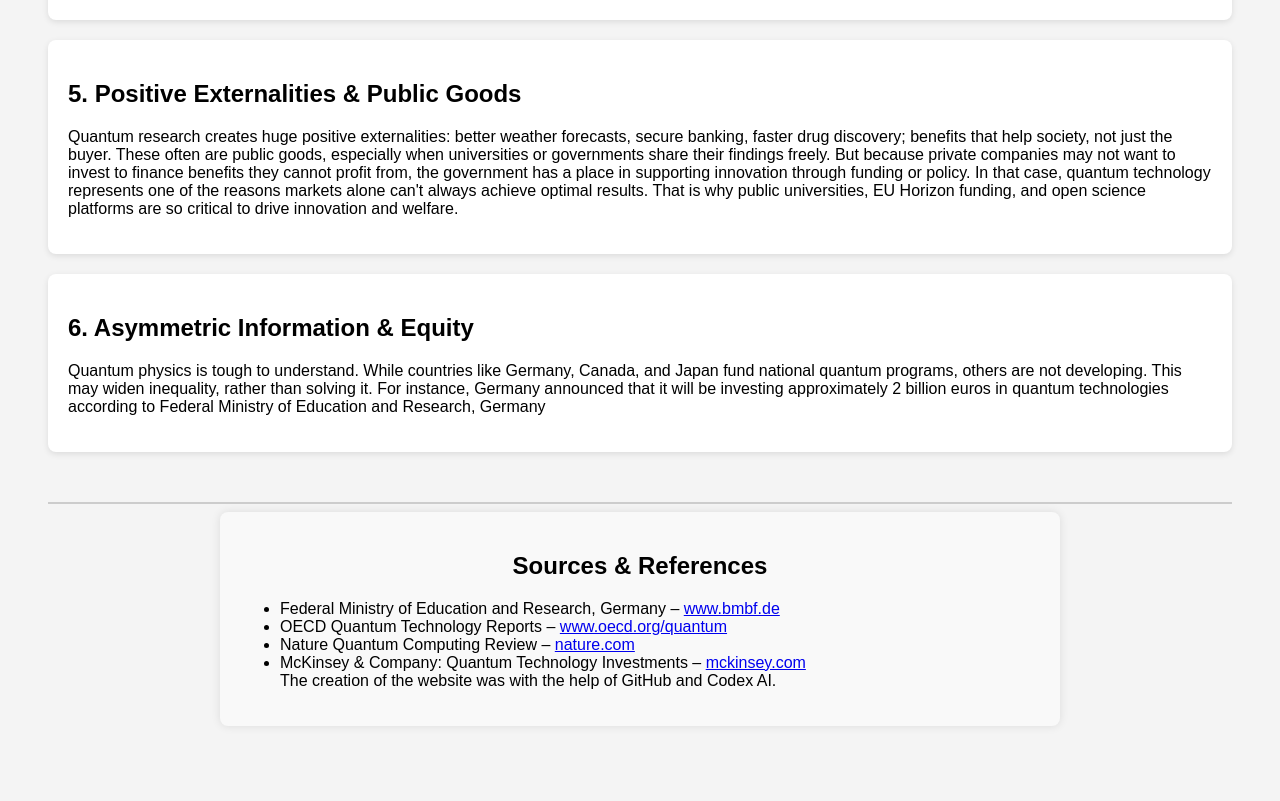
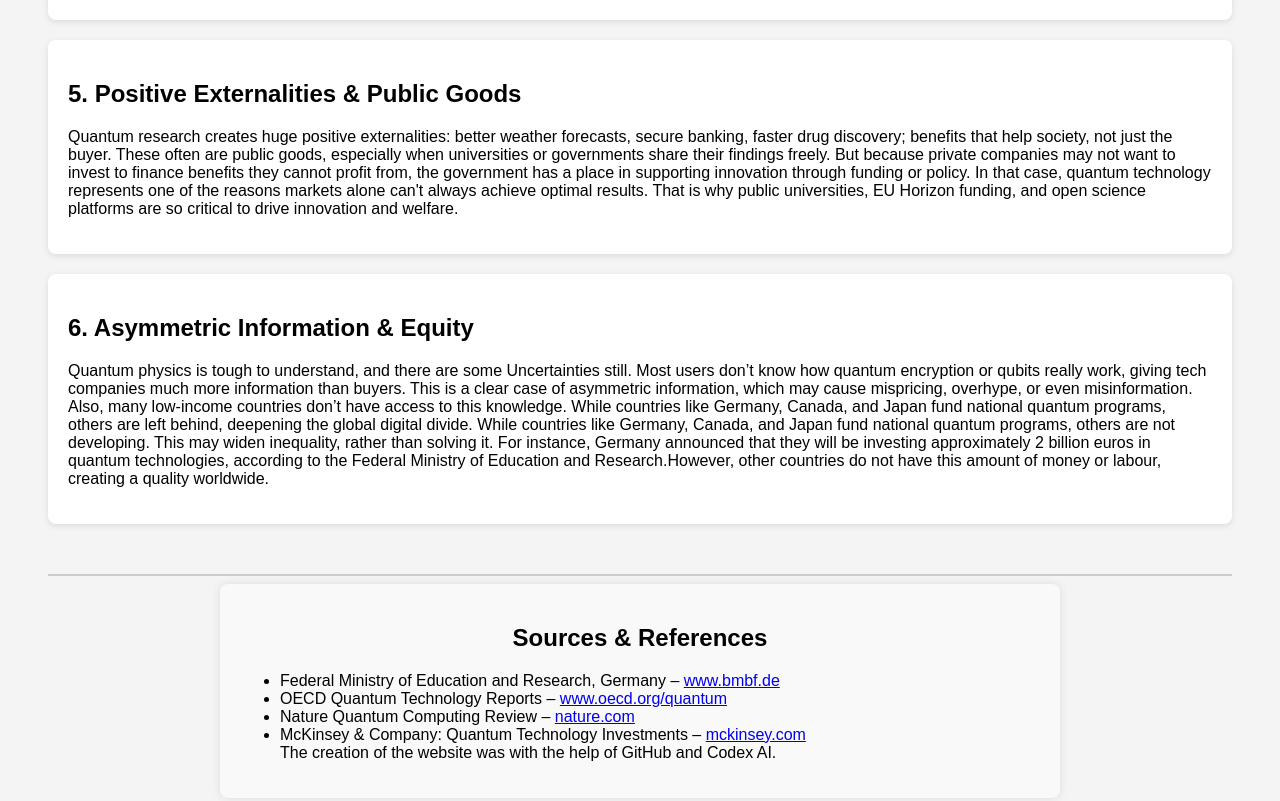
Before and after one commit to defnesusever/quantum-economics-site2, a plain HTML site: page quantum_economics.html in a window 1280 px wide. Shown: the part 1570-2371 px from the top of the page. Before the commit the page ends 2344 px from the top, so only its background shows below. Drawn offline with Linux system fonts and the light colour scheme.

Commit message:
Update quantum_economics.html

```diff
--- a/quantum_economics.html
+++ b/quantum_economics.html
@@ -51,7 +51,7 @@
 
     <section>
         <h2>6. Asymmetric Information & Equity</h2>
-        <p>Quantum physics is tough to understand. While countries like Germany, Canada, and Japan fund national quantum programs, others are not developing. This may widen inequality, rather than solving it. For instance, Germany announced that it will be investing  approximately 2 billion euros in quantum technologies according to Federal Ministry of Education and Research, Germany</p>
+        <p>Quantum physics is tough to understand, and there are some Uncertainties still. Most users don’t know how quantum encryption or qubits really work, giving tech companies much more information than buyers. This is a clear case of asymmetric information, which may cause mispricing, overhype, or even misinformation. Also, many low-income countries don’t have access to this knowledge. While countries like Germany, Canada, and Japan fund national quantum programs, others are left behind, deepening the global digital divide. While countries like Germany, Canada, and Japan fund national quantum programs, others are not developing. This may widen inequality, rather than solving it. For instance, Germany announced that they will be investing approximately 2 billion euros in quantum technologies, according to the Federal Ministry of Education and Research.However, other countries do not have this amount of money or labour, creating a quality worldwide.  </p>
     </section>
       </section>
 
```
